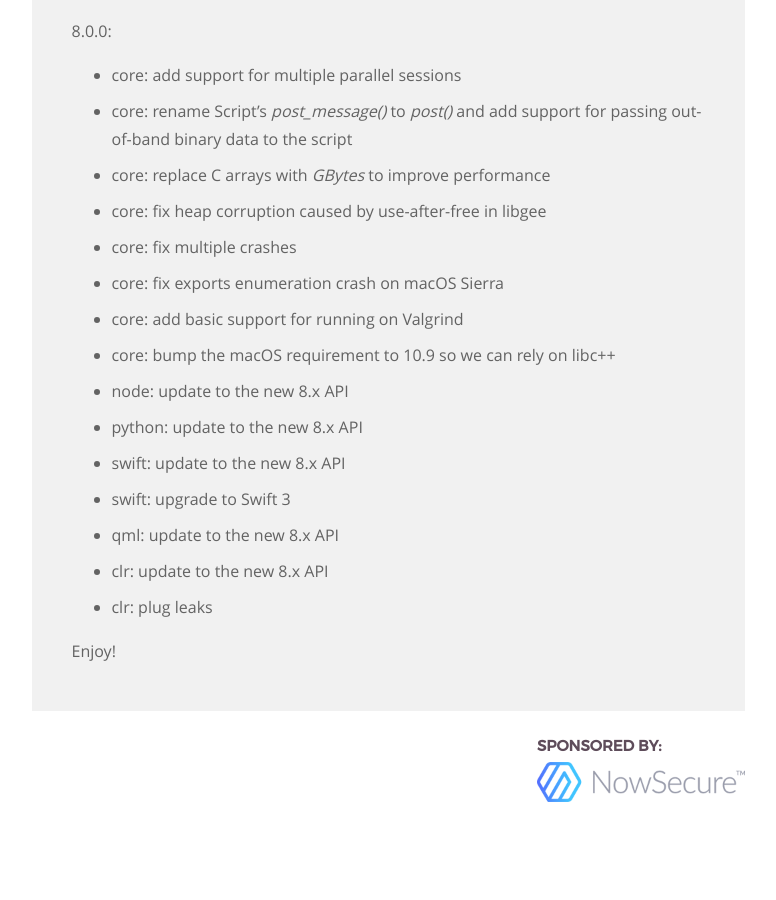
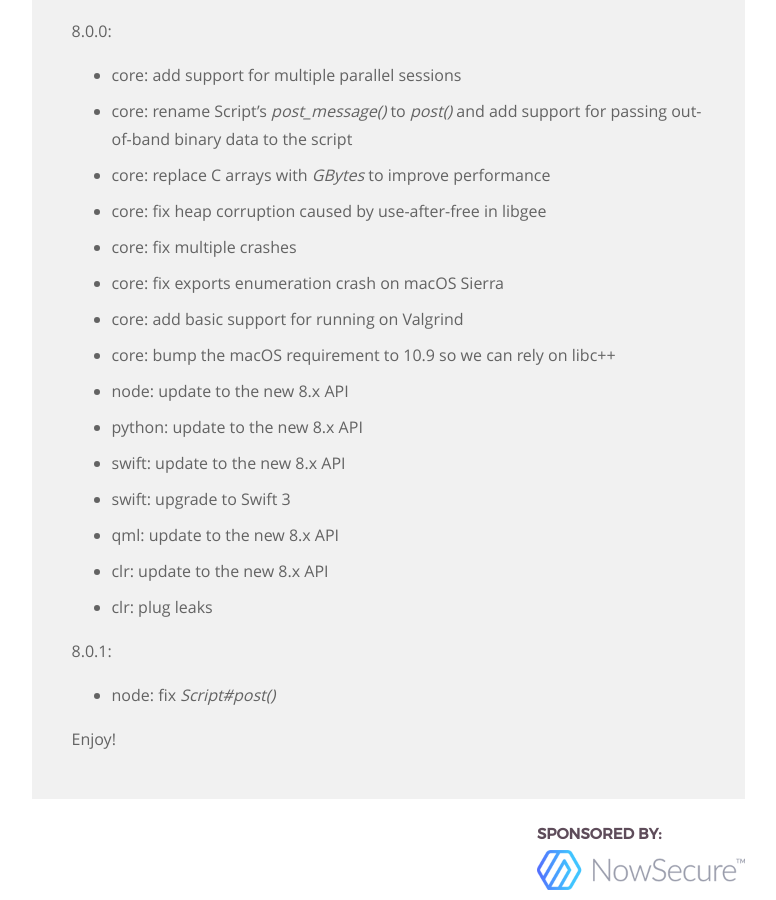
Before and after one commit to frida/frida-website, a Jekyll site: the page built from _posts/2016-10-04-frida-8-0-released.markdown, in a window 1280 px wide and 900 px high, scrolled down 1438 px. Shown: the whole window, without its empty margins (364-1140 px from the left). Built offline with Jekyll 4.4.1, drawn with Linux system fonts in a browser that asks for light colours; before the commit the page ends 2250 px from its top, so only the background shows below that.

Commit message:
Add release notes for 8.0.1

```diff
--- a/_posts/2016-10-04-frida-8-0-released.markdown
+++ b/_posts/2016-10-04-frida-8-0-released.markdown
@@ -76,4 +76,8 @@ So in closing, let's summarize the changes:
 - clr: update to the new 8.x API
 - clr: plug leaks
 
+8.0.1:
+
+- node: fix *Script#post()*
+
 Enjoy!
```
